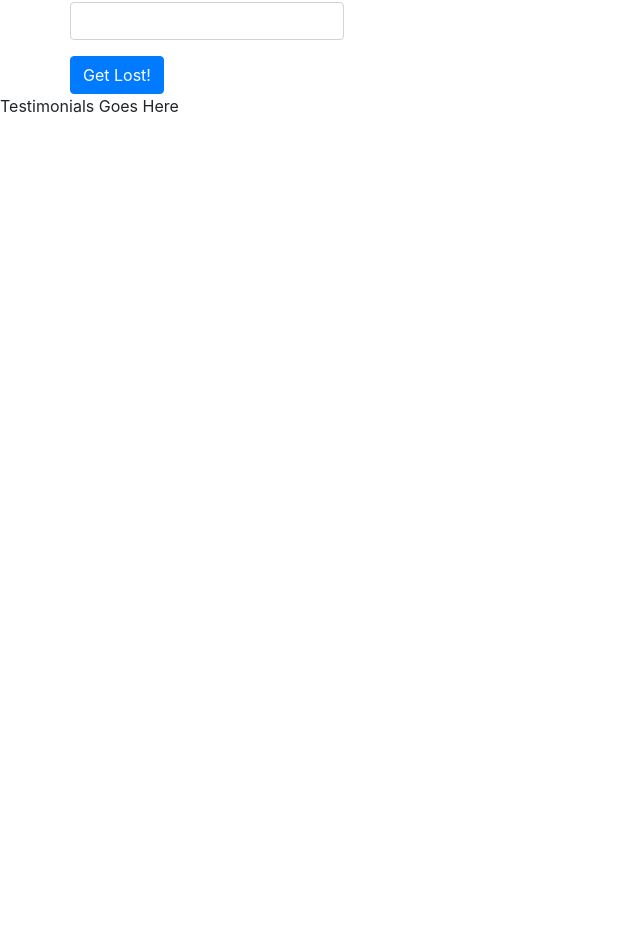
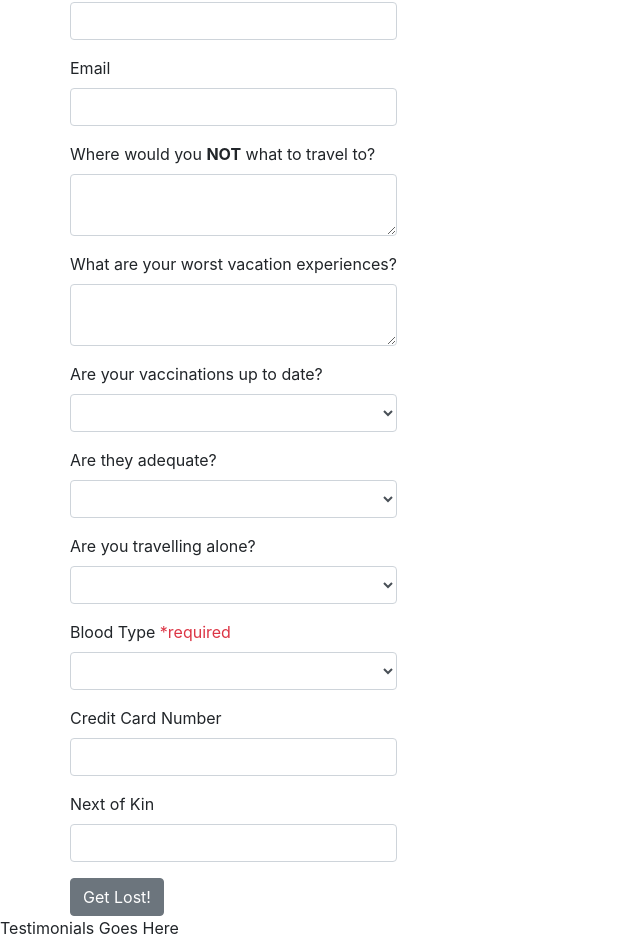
Before and after one commit to cdanielsen/hazy-ventures, a React (Create React App) app: page / in a window 1280 px wide. Shown: the part 1316-2256 px from the top of the page, without its empty margins (0-640 px from the left). Before the commit the page ends 1434 px from the top, so only its background shows below. Built offline with nearby package versions, Linux system fonts and the light colour scheme.

Commit message:
Add form

```diff
--- a/src/Components/Questionaire.js
+++ b/src/Components/Questionaire.js
@@ -3,6 +3,7 @@ import {
   Button,
   Container,
   Form,
+  FormText,
   FormGroup,
   Label,
   Input,
@@ -10,6 +11,10 @@ import {
 } from 'reactstrap';
 
 export default class Questionare extends Component {
+  handleClick = () => {
+    alert('Good luck!');
+  }
+
   render() {
     return (
       <Container>
@@ -20,10 +25,76 @@ export default class Questionare extends Component {
           <Form>
             <FormGroup>
               <Label for="name">Name</Label>
-                <Input name="email" id="name" />
+              <Input name="name" id="name" />
             </FormGroup>
 
-              <Button color="primary">Get Lost!</Button>
+            <FormGroup>
+              <Label for="exampleEmail">Email</Label>
+              <Input type="email" name="email" id="exampleEmail" />
+            </FormGroup>
+
+            <FormGroup>
+              <Label for="not">Where would you <strong>NOT</strong> what to travel to?</Label>
+              <Input type="textarea" name="text" id="not" />
+            </FormGroup>
+
+            <FormGroup>
+              <Label for="worst">What are your worst vacation experiences?</Label>
+              <Input type="textarea" name="text" id="worst" />
+            </FormGroup>
+
+            <FormGroup>
+              <Label for="vaccinations">Are your vaccinations up to date?</Label>
+              <Input type="select" name="select" id="vaccinations">
+                <option></option>
+                <option>Yes</option>
+                <option>No</option>
+                <option>What vaccinations?</option>
+              </Input>
+            </FormGroup>
+
+            <FormGroup>
+              <Label for="adequate">Are they adequate?</Label>
+              <Input type="select" name="select" id="adequate">
+                <option></option>
+                <option>No</option>
+              </Input>
+            </FormGroup>
+
+            <FormGroup>
+              <Label for="alone">Are you travelling alone?</Label>
+              <Input type="select" name="select" id="alone">
+                <option></option>
+                <option>Yes</option>
+                <option>No</option>
+              </Input>
+            </FormGroup>
+
+            <FormGroup>
+              <Label for="blood">Blood Type <span className="text-danger">*required</span></Label>
+              <Input type="select" name="select" id="blood">
+                <option></option>
+                <option>O+</option>
+                <option>O-</option>
+                <option>A+</option>
+                <option>A-</option>
+                <option>B+</option>
+                <option>B-</option>
+                <option>AB+</option>
+                <option>AB-</option>
+              </Input>
+            </FormGroup>
+            <FormGroup>
+              <Label for="card">Credit Card Number</Label>
+              <Input name="card" id="name" />
+            </FormGroup>
+
+            <FormGroup>
+              <Label for="kin">Next of Kin</Label>
+              <Input name="kin" id="name" />
+            </FormGroup>
+
+            <Button className="primary" onClick={ this.handleClick }>Get Lost!</Button>
           </Form>
         </Row>
       </Container>
```
Lines whose indentation alone changed are shown as unchanged.
